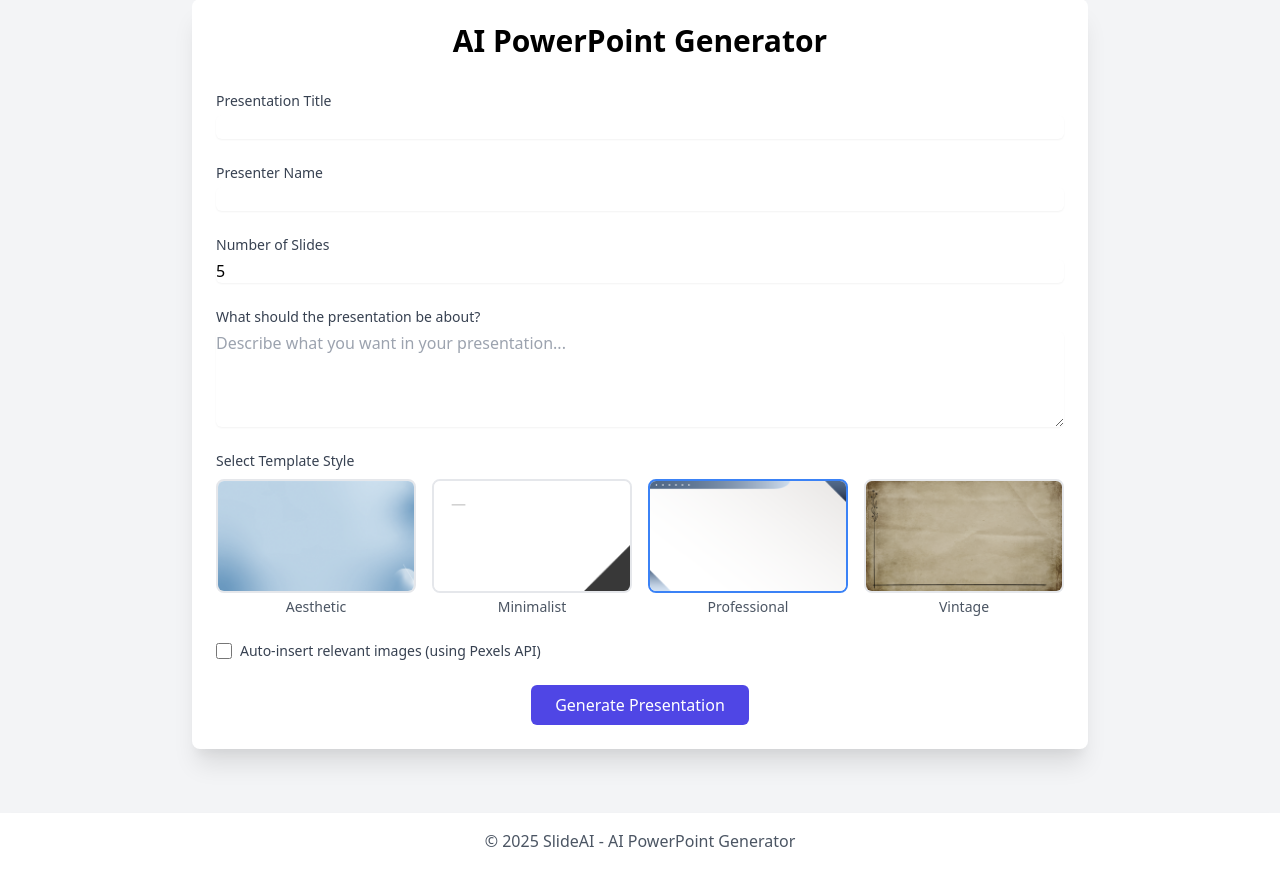
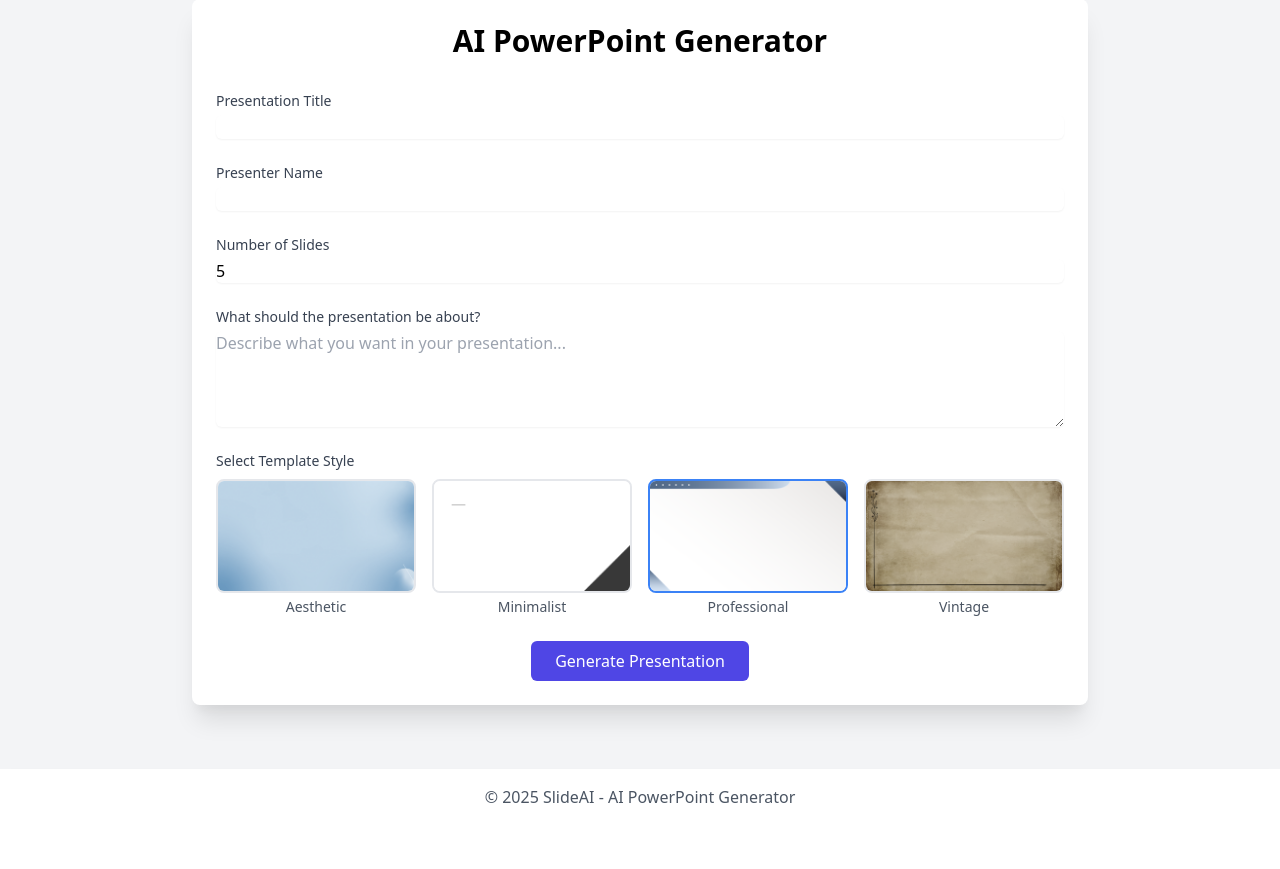
Before and after one commit to techanyday/pptjetz, a Flask app: page / in a window 1280 px wide. Shown: the part 93-962 px from the top of the page. After the commit the page ends 896 px from the top, so only its background shows below. Run offline with Flask 3, Linux system fonts and the light colour scheme.

Commit message:
fix: remove auto-insert images checkbox and references

```diff
--- a/app/templates/index.html
+++ b/app/templates/index.html
@@ -72,14 +72,6 @@
                 </div>
             </div>
 
-            <div class="flex items-center">
-                <input type="checkbox" id="include_images" name="include_images"
-                    class="h-4 w-4 text-indigo-600 focus:ring-indigo-500 border-gray-300 rounded">
-                <label for="include_images" class="ml-2 block text-sm text-gray-700">
-                    Auto-insert relevant images (using Pexels API)
-                </label>
-            </div>
-
             <div class="flex items-center justify-center">
                 <button type="submit" id="submitButton"
                     class="bg-indigo-600 text-white px-6 py-2 rounded-md hover:bg-indigo-700 focus:outline-none focus:ring-2 focus:ring-indigo-500 focus:ring-offset-2">
@@ -146,8 +138,7 @@ document.addEventListener('DOMContentLoaded', function() {
                 presenter: form.querySelector('#presenter').value,
                 prompt: form.querySelector('#prompt').value,
                 num_slides: parseInt(form.querySelector('#num_slides').value),
-                template_style: form.querySelector('input[name="template_style"]:checked').value,
-                include_images: form.querySelector('#include_images').checked
+                template_style: form.querySelector('input[name="template_style"]:checked').value
             };
 
             // Send request
```
